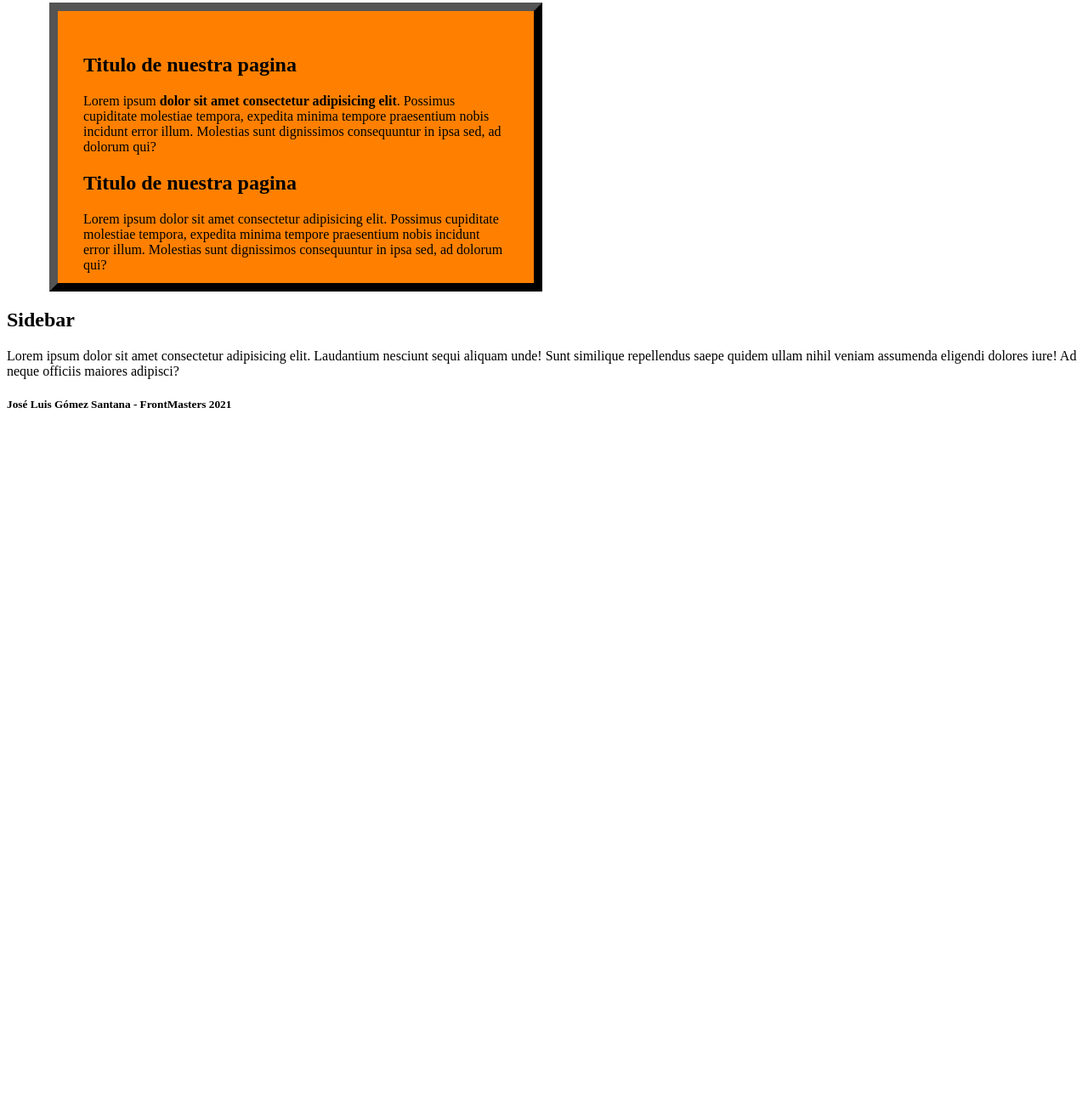
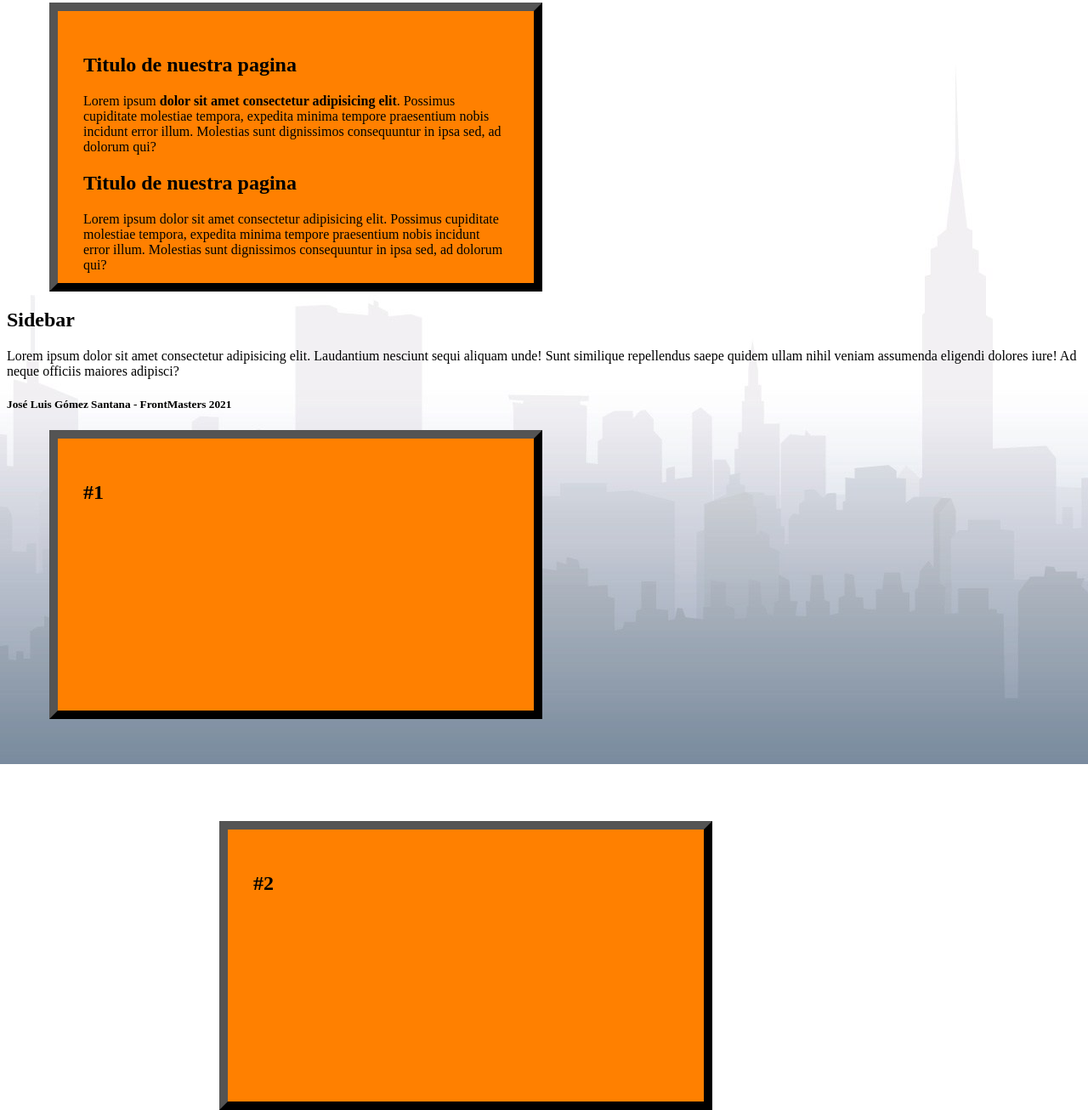
Before and after one commit to Luisx93/Layaout-basico-hmtl, a plain HTML site: page index.html in a window 1280 px wide. Shown: the part 509-1815 px from the top of the page at 85% size. Before the commit the page ends 1015 px from the top, so only its background shows below. Drawn offline with Linux system fonts and the light colour scheme.

Commit message:
Posicionamiento de cajas

```diff
--- a/css/estilos.css
+++ b/css/estilos.css
@@ -1,3 +1,10 @@
+/*Fondo*/
+body{
+    background:url(../imagenes/fondo_ny.jpg);
+    background-repeat:repeat-x; /*Repite el fondo*/
+    background-attachment: fixed; /*Fixed indica que el fondo esta reparado para que no se pierda con el scroll*/
+    background-position: center; /*Posiciona el fondo*/
+}
 /*Modelo de una caja*/
 div{
     width:500px;
@@ -7,3 +14,11 @@ div{
     padding: 30px;
     border: 10px outset black;
 }
+
+.caja{
+    position: relative;
+    top: 100px;
+    bottom: 0;
+    right: 0;
+    left: 200px;
+}
--- a/index.html
+++ b/index.html
@@ -50,5 +50,11 @@
     <footer> <!--Define un pie de página para un documento o una sección-->
         <p><h5>José Luis Gómez Santana - FrontMasters 2021</h5></p>
     </footer>
+    <div>
+        <h2>#1</h2>
+    </div>
+    <div class="caja">
+        <h2>#2</h2>
+    </div>
 </body>
 </html>
```
Also changed, not shown: imagenes/fondo_blanco.jpg (added), imagenes/fondo_ny.jpg (added).
